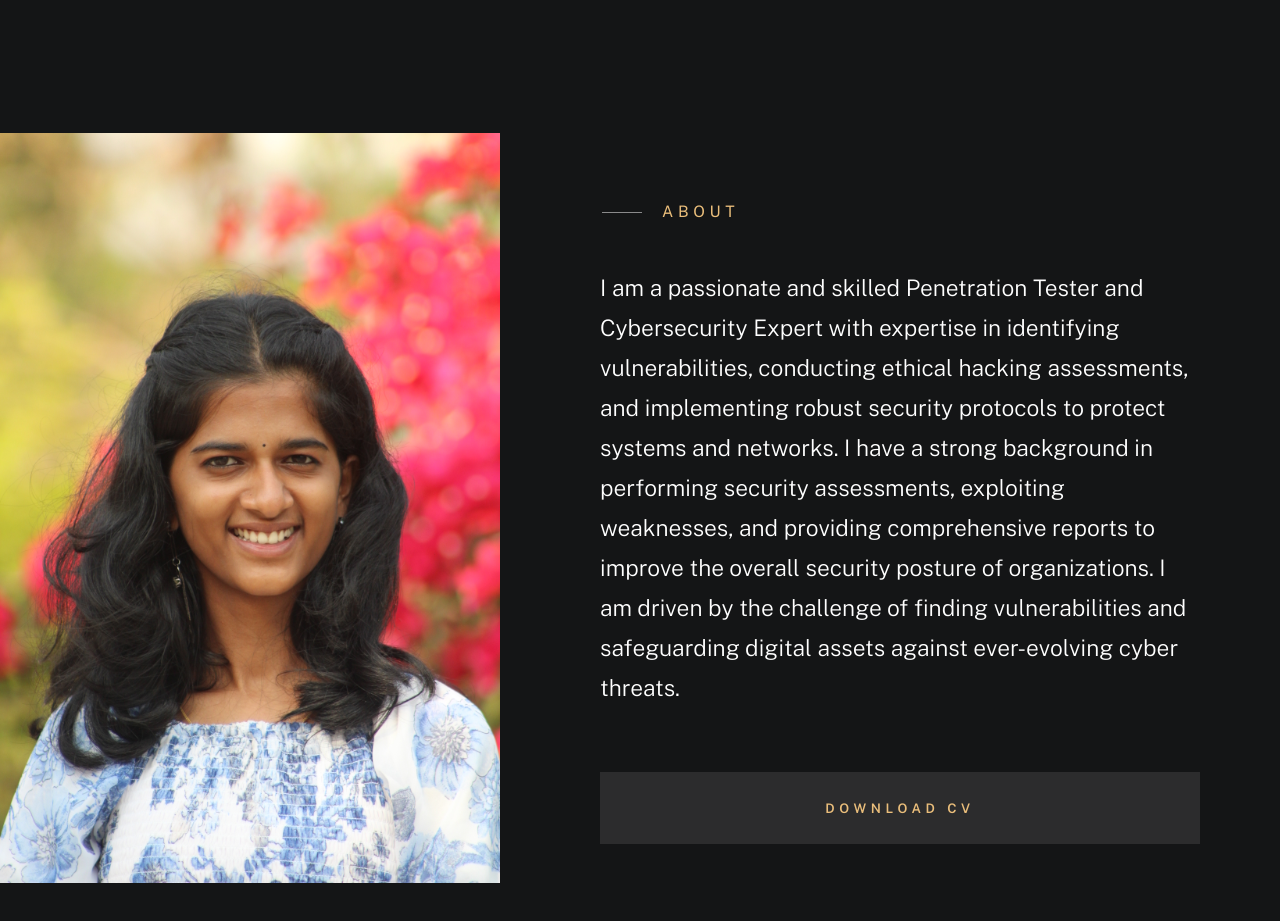
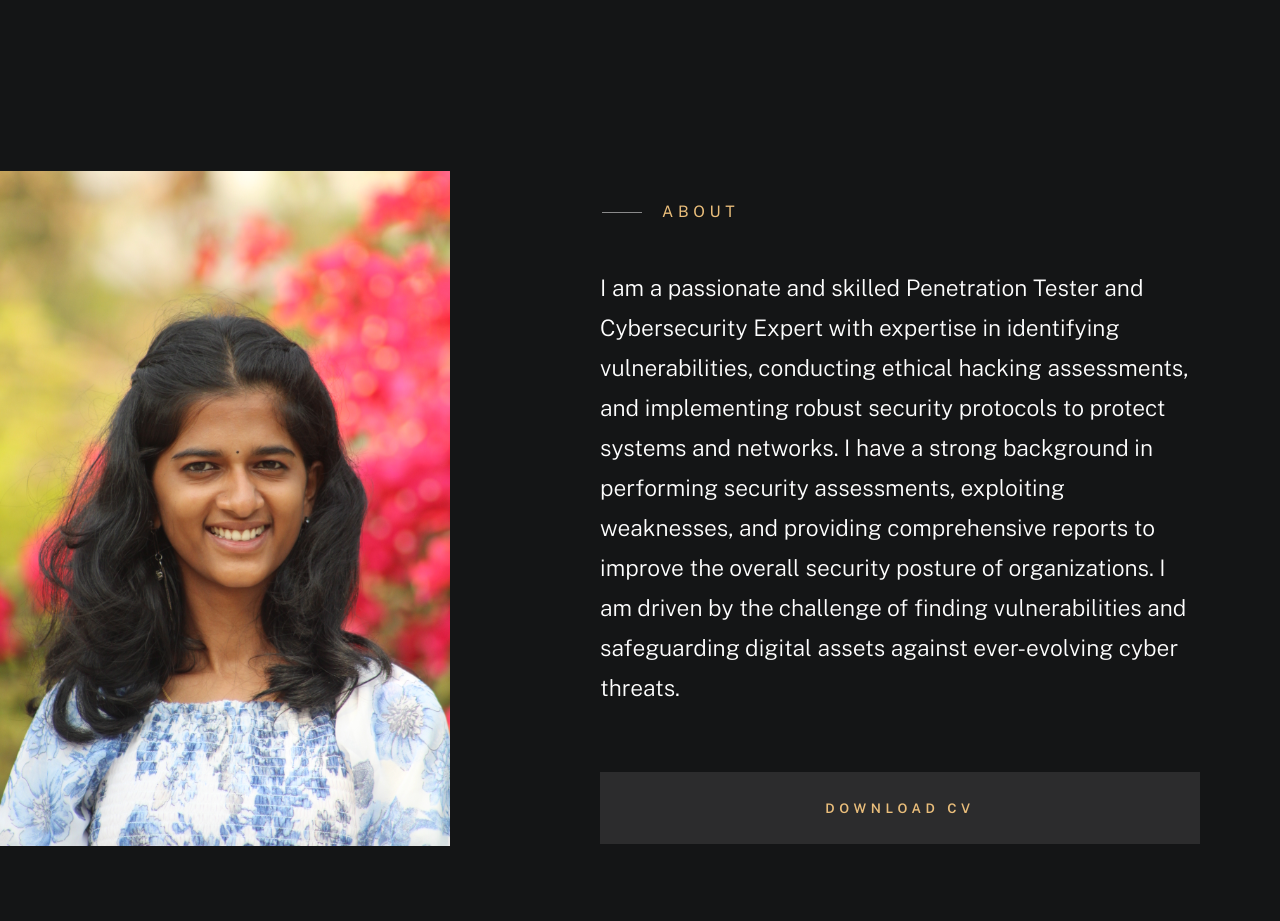
Before and after one commit to km-sneha/km-sneha.github.io, a plain HTML site: page index.html in a window 1280 px wide. Shown: the part 820-1741 px from the top of the page. Drawn offline with nearby package versions, Linux system fonts and the light colour scheme; a web font is replaced by a local one.

Commit message:
Update index.html

```diff
--- a/index.html
+++ b/index.html
@@ -121,7 +121,7 @@
 
                     <div class="column lg-6 md-12 about-info__pic-block">
                         <img src="images/about-photo.jpg"
-                             srcset="images/about-photo.jpg 1x, images/about-photo@2x.jpg 2x" alt="" class="about-info__pic" data-animate-el width="500px"
+                             srcset="images/about-photo.jpg 1x, images/about-photo@2x.jpg 2x" alt="" class="about-info__pic" data-animate-el width="450px"
          height="auto">
                     </div>
 
```
